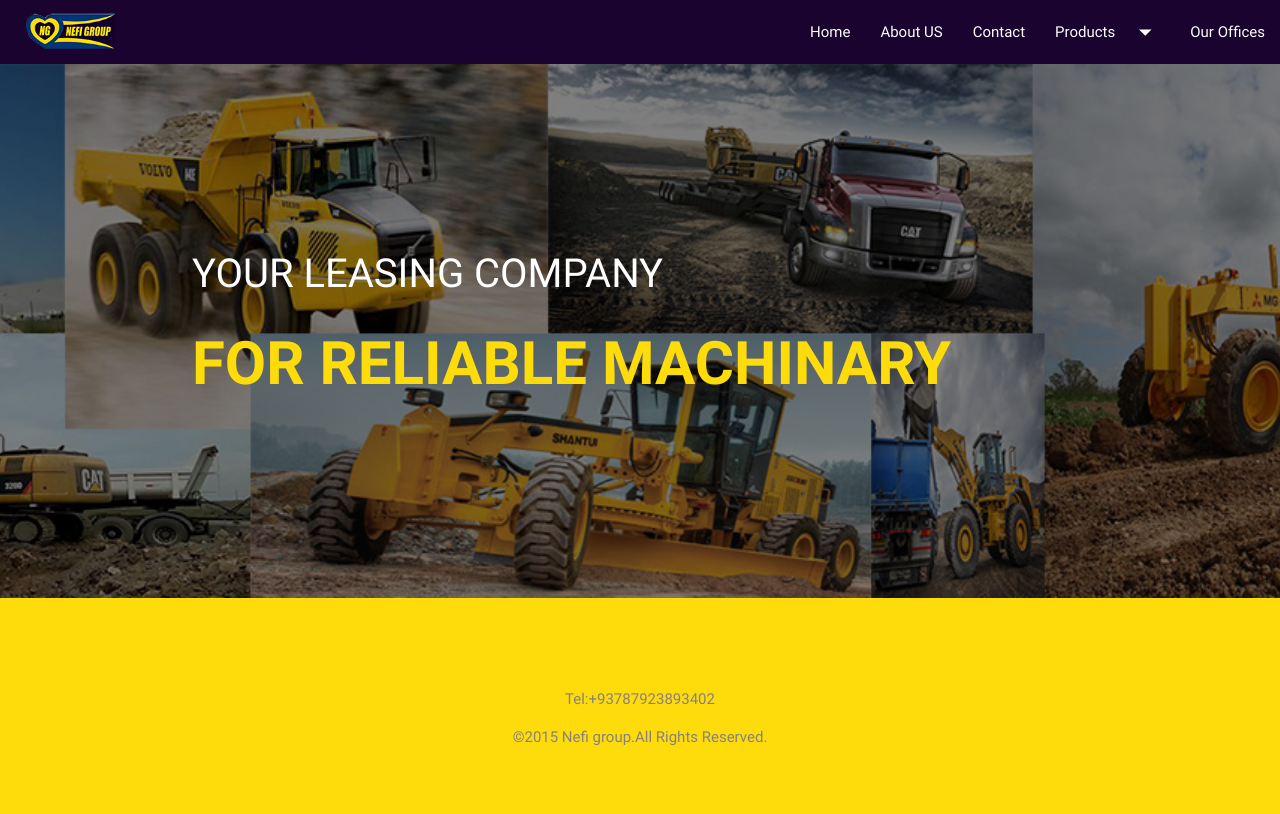
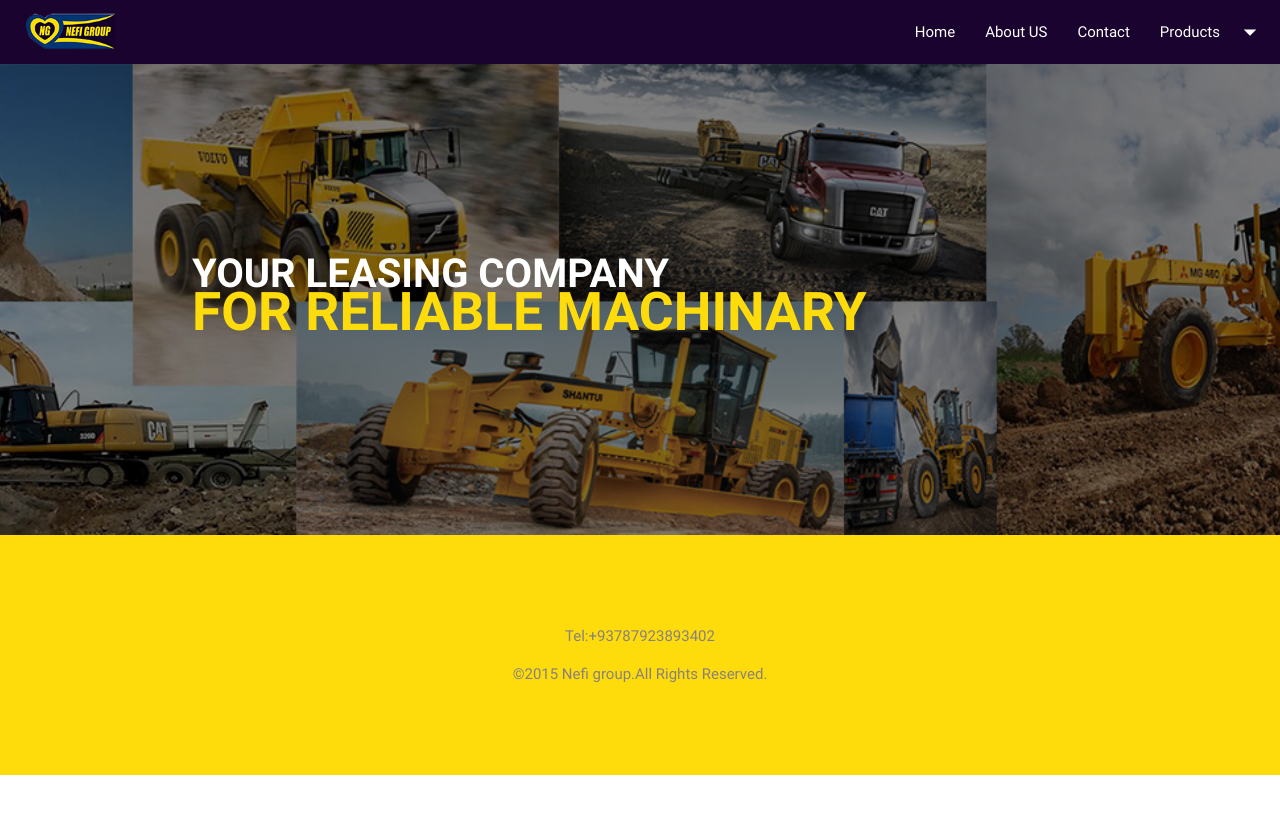
Before and after one commit to weadd/nefi, a plain HTML site: page index.html in a window 1280 px wide. Drawn offline with nearby package versions, Linux system fonts and the light colour scheme.

Commit message:
changed the heading on the index

```diff
--- a/css/style.css
+++ b/css/style.css
@@ -47,23 +47,30 @@
         text-align: left;
 	}
 
-#banner .title h2{
-    font-size: 4em;
-    color: #fedb0a;
-    font-weight: 900;
-   text-transform: uppercase;
-
+#banner .title{
 
 }
 
-#banner .title .intro-title{
+.title-header{
+    line-height: 30px;
+
+}
+
+.title-header .small-heading{
     font-size: 2em;
     color: #ffffff;
     font-size: 30pt;
     text-transform: uppercase;
-
+    margin-bottom: 0.5em;
+    font-weight: 600;
 }
 
+.title-header .big-heading{
+    font-size: 40pt;
+    color: #fedb0a;
+    font-weight: 900;
+   text-transform: uppercase;
+}
 
 #banner-lift{
     position: relative;
--- a/index.html
+++ b/index.html
@@ -36,7 +36,7 @@
                   <li ><a href="about.html">About US</a></li>
                   <li><a href="contact.html">Contact</a></li>
                    <li><a href="#!" data-activates="dropdown2" class="dropdown-button"><i class="material-icons right">arrow_drop_down</i>Products</a></li>
-                  <li><a href="offices.html">Our Offices</a></li>
+
               </ul>
 
 
@@ -48,7 +48,7 @@
 
                   <li><a href="contact.html">Contact</a></li>
                   <li><a data-activates="dropdown1" class="dropdown-button">Products</a></li>
-                  <li><a href="offices.html">Our Offices</a></li>
+
 
               </ul>
 
@@ -65,8 +65,17 @@
 <div id="banner">
         <div class="container">
     <div class="title">
-<span class="intro-title">your leasing company</span>
-        <h2>for reliable machinary</h2>
+<p class="title-header">
+        <span class="small-heading">
+    your leasing company
+    </span><br>
+    <span class="big-heading">
+    for reliable machinary
+    </span>
+
+        </p>
+
+
             </div>
     </div>
         </div>
```
